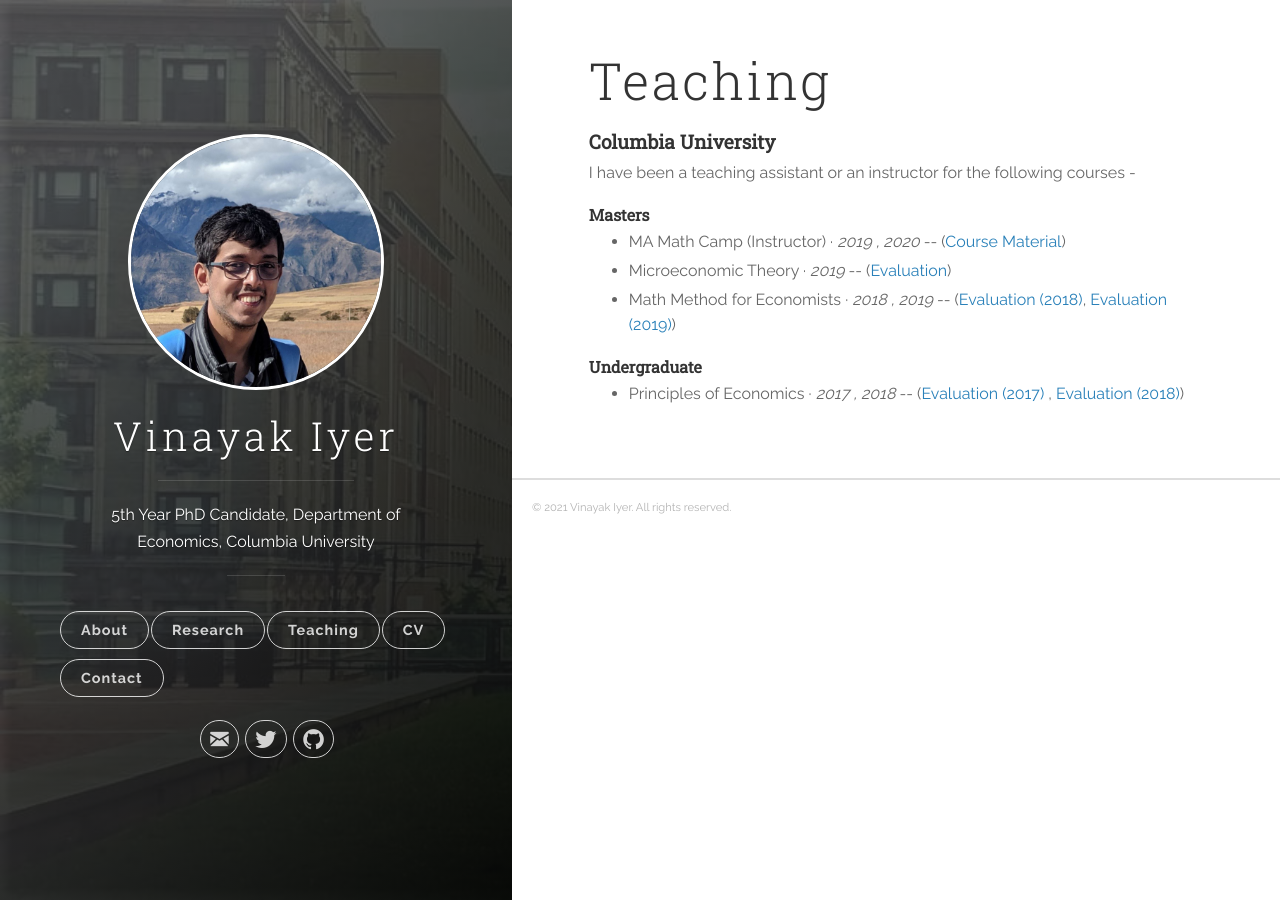
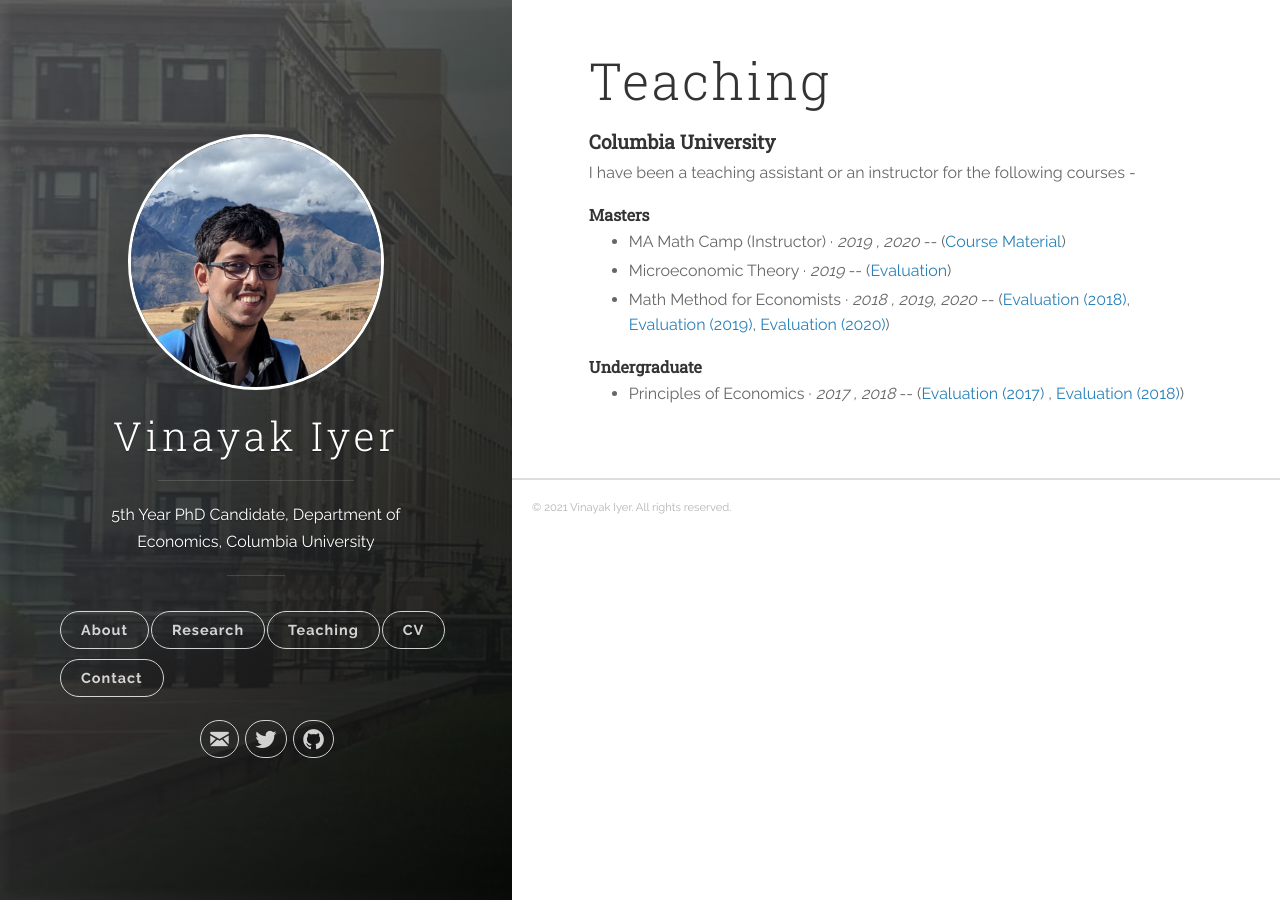
Before and after one commit to vinayakiyer/vinayakiyer.github.io, a Jekyll site: the page built from _posts/2018-06-12-teaching.markdown, in a window 1280 px wide. Built offline with Jekyll 4.4.1, drawn with Linux system fonts in a browser that asks for light colours.

Commit message:
Update 2018-06-12-teaching.markdown

```diff
--- a/_posts/2018-06-12-teaching.markdown
+++ b/_posts/2018-06-12-teaching.markdown
@@ -12,7 +12,8 @@ tags: [jekyll]
 <ul>
  <li> MA Math Camp (Instructor)  &middot; <em>2019 , 2020</em> -- (<a href="https://github.com/vinayakiyer/Columbia-MA-Math-Camp-2020" style="color:#2980b9;" target="_blank">Course Material</a>) </li>
   <li>Microeconomic Theory &middot; <em>2019</em> -- (<a href="{{ site.baseurl }}/files/micro2019spring.pdf" style="color:#2980b9;" target="_blank">Evaluation</a>)</li>
-  <li>Math Method for Economists &middot;  <em>2018 , 2019</em> -- (<a href="{{ site.baseurl }}/files/math2018fall-merged.pdf" style="color:#2980b9;" target="_blank">Evaluation (2018)</a>, <a href="{{ site.baseurl }}/files/math2019fall.pdf" style="color:#2980b9;" target="_blank">Evaluation (2019)</a>)</li>
+  <li>Math Method for Economists &middot;  <em>2018 , 2019, 2020</em> -- (<a href="{{ site.baseurl }}/files/math2018fall-merged.pdf" style="color:#2980b9;" target="_blank">Evaluation (2018)</a>, <a href="{{ site.baseurl }}/files/math2019fall.pdf" style="color:#2980b9;" target="_blank">Evaluation (2019)</a>,
+   <a href="{{ site.baseurl }}/files/math2020fall.pdf" style="color:#2980b9;" target="_blank">Evaluation (2020)</a>)</li>
 </ul>
 
 <h5 id="undergrad"><strong>Undergraduate</strong></h5>
```
